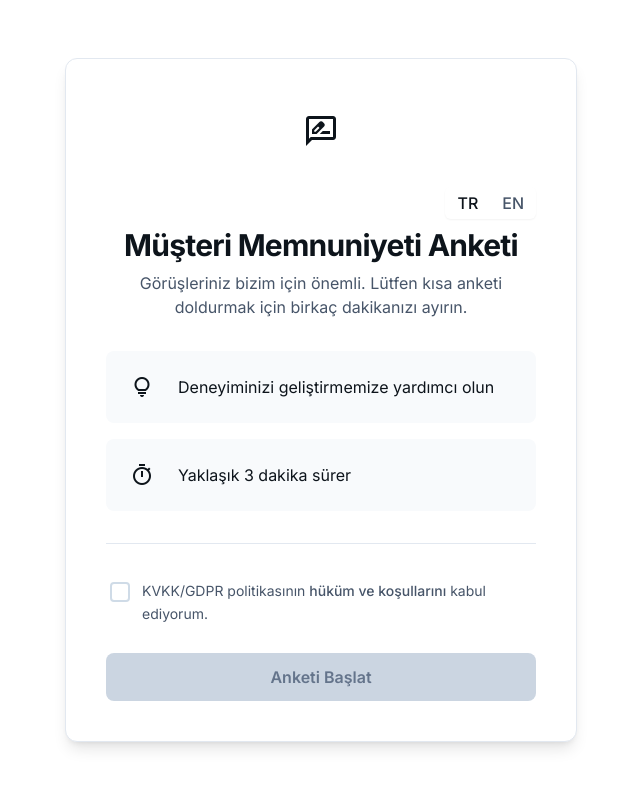
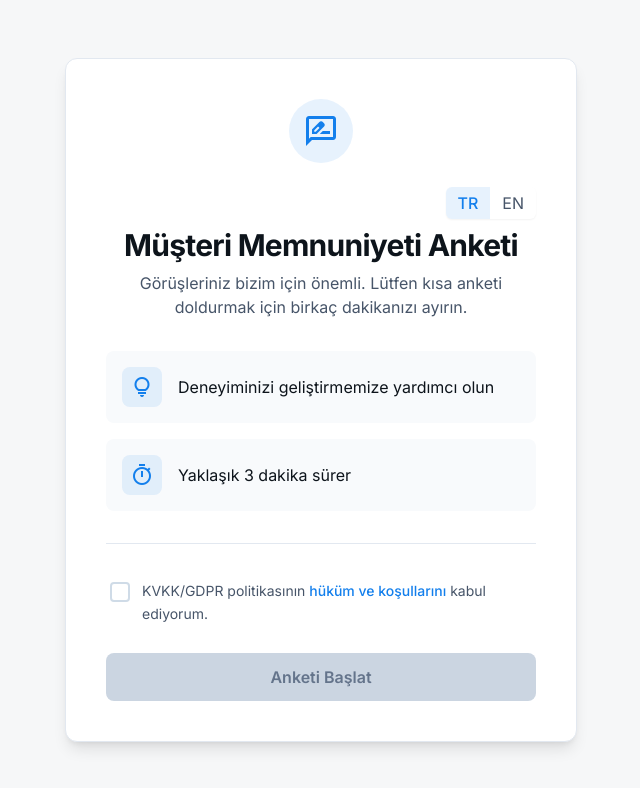
Before and after one commit to SEDIRAY/Musteri-Memnuniyet-ve-Hizmet-Kalitesi-Anketi, a plain HTML site: page surveyforminit.html in a window 1280 px wide. Both pictures are taken after a click on the button "TR". Shown: the whole page, without its empty margins (319-959 px from the left). Drawn offline with nearby package versions, Linux system fonts and the light colour scheme.

Commit message:
HTML dosyasi düzeltildi

```diff
--- a/surveyforminit.html
+++ b/surveyforminit.html
@@ -5,10 +5,31 @@
   <meta name="viewport" content="width=device-width, initial-scale=1.0"/>
   <meta name="description" content="Müşteri geri bildirim anketi — yaklaşık 3 dakika sürer.">
   <title>Müşteri Memnuniyeti Anketi</title>
-
-  <!-- Tailwind config ÖNCE -->
+  <script src="https://cdn.tailwindcss.com?plugins=forms,container-queries"></script>
+  <link href="https://fonts.googleapis.com/css2?family=Inter:wght@400;500;600;700&amp;display=swap" rel="stylesheet"/>
+  <link href="https://fonts.googleapis.com/css2?family=Material+Symbols+Outlined:wght,FILL@100..700,0..1&amp;display=swap" rel="stylesheet"/>
+  <style>
+    .material-symbols-outlined {
+      font-variation-settings: 'FILL' 0, 'wght' 400, 'GRAD' 0, 'opsz' 24;
+    }
+    input[type="checkbox"]:disabled + p {
+      color: #94a3b8;
+    }
+    /* Visible focus styles for keyboard users (fallback for environments without Tailwind focus-visible handling) */
+    :where(button, a, input, select, textarea):focus {
+      outline: 3px solid rgba(19,127,236,0.18);
+      outline-offset: 3px;
+    }
+    /* Small utility for visually-hidden text */
+    .sr-only {
+      position: absolute !important;
+      height: 1px; width: 1px;
+      overflow: hidden;
+      clip: rect(1px, 1px, 1px, 1px);
+      white-space: nowrap;
+    }
+  </style>
   <script>
-    tailwind = tailwind || {};
     tailwind.config = {
       darkMode: "class",
       theme: {
@@ -21,45 +42,11 @@
           fontFamily: {
             "display": ["Inter", "sans-serif"]
           },
-          borderRadius: {
-            "DEFAULT": "0.25rem",
-            "lg": "0.5rem",
-            "xl": "0.75rem",
-            "full": "9999px"
-          },
+          borderRadius: {"DEFAULT": "0.25rem", "lg": "0.5rem", "xl": "0.75rem", "full": "9999px"},
         },
       },
     }
   </script>
-
-  <!-- Tailwind CDN -->
-  <script src="https://cdn.tailwindcss.com?plugins=forms,container-queries"></script>
-
-  <!-- Fonts -->
-  <link href="https://fonts.googleapis.com/css2?family=Inter:wght@400;500;600;700&amp;display=swap" rel="stylesheet"/>
-  <link href="https://fonts.googleapis.com/css2?family=Material+Symbols+Outlined:wght,FILL@100..700,0..1&amp;display=swap" rel="stylesheet"/>
-
-  <style>
-    .material-symbols-outlined {
-      font-variation-settings: 'FILL' 0, 'wght' 400, 'GRAD' 0, 'opsz' 24;
-    }
-    input[type="checkbox"]:disabled + p {
-      color: #94a3b8;
-    }
-    /* Visible focus styles for keyboard users (fallback) */
-    :where(button, a, input, select, textarea):focus {
-      outline: 3px solid rgba(19,127,236,0.18);
-      outline-offset: 3px;
-    }
-    /* Visually-hidden text */
-    .sr-only {
-      position: absolute !important;
-      height: 1px; width: 1px;
-      overflow: hidden;
-      clip: rect(1px, 1px, 1px, 1px);
-      white-space: nowrap;
-    }
-  </style>
 </head>
 <body class="bg-background-light dark:bg-background-dark font-display text-[#0d141b] dark:text-slate-200">
   <div class="relative flex h-auto min-h-screen w-full flex-col items-center justify-center p-4 group/design-root" style='font-family: Inter, "Noto Sans", sans-serif;'>
@@ -74,36 +61,15 @@
         <!-- Language toggle -->
         <div class="w-full flex justify-end mb-2">
           <div role="toolbar" aria-label="Dil seçimi" class="inline-flex rounded-md shadow-sm" id="lang-toolbar">
-            <button
-              id="lang-tr"
-              type="button"
-              class="px-3 py-1 rounded-l-md font-medium focus:outline-none
-                     bg-primary/10 text-primary hover:bg-primary/20"
-              aria-pressed="true"
-            >
-              TR
-            </button>
-            <button
-              id="lang-en"
-              type="button"
-              class="px-3 py-1 rounded-r-md font-medium focus:outline-none
-                     bg-transparent text-slate-600 hover:bg-slate-100"
-              aria-pressed="false"
-            >
-              EN
-            </button>
+            <button id="lang-tr" type="button" class="px-3 py-1 rounded-l-md bg-primary/10 text-primary font-medium hover:bg-primary/20 focus:outline-none" aria-pressed="true">TR</button>
+            <button id="lang-en" type="button" class="px-3 py-1 rounded-r-md bg-transparent text-slate-600 hover:bg-slate-100 focus:outline-none" aria-pressed="false">EN</button>
           </div>
         </div>
 
         <!-- HeadlineText Component -->
-        <h1 id="survey-heading" class="text-[#0d141b] dark:text-white tracking-tight text-2xl sm:text-3xl font-bold leading-tight">
-          Müşteri Memnuniyeti Anketi
-        </h1>
-
-        <!-- BodyText Component -->
-        <p id="intro-text" class="text-slate-600 dark:text-slate-400 text-base font-normal leading-normal mt-2">
-          Görüşleriniz bizim için önemli. Lütfen kısa anketi doldurmak için birkaç dakikanızı ayırın.
-        </p>
+  <h1 id="survey-heading" class="text-[#0d141b] dark:text-white tracking-tight text-2xl sm:text-3xl font-bold leading-tight">Müşteri Memnuniyeti Anketi</h1>
+  <!-- BodyText Component -->
+        <p id="intro-text" class="text-slate-600 dark:text-slate-400 text-base font-normal leading-normal mt-2">Görüşleriniz bizim için önemli. Lütfen kısa anketi doldurmak için birkaç dakikanızı ayırın.</p>
       </div>
 
       <div class="my-8 space-y-4" role="region" aria-labelledby="survey-heading">
@@ -112,9 +78,7 @@
           <div class="text-primary flex items-center justify-center rounded-lg bg-primary/10 dark:bg-primary/20 shrink-0 size-10">
             <span class="material-symbols-outlined">lightbulb</span>
           </div>
-          <p id="list-1" class="text-[#0d141b] dark:text-slate-200 text-base font-normal leading-normal flex-1 truncate">
-            Deneyiminizi geliştirmemize yardımcı olun
-          </p>
+          <p id="list-1" class="text-[#0d141b] dark:text-slate-200 text-base font-normal leading-normal flex-1 truncate">Deneyiminizi geliştirmemize yardımcı olun</p>
         </div>
 
         <!-- ListItem Component 2 -->
@@ -122,9 +86,7 @@
           <div class="text-primary flex items-center justify-center rounded-lg bg-primary/10 dark:bg-primary/20 shrink-0 size-10">
             <span class="material-symbols-outlined">timer</span>
           </div>
-          <p id="list-2" class="text-[#0d141b] dark:text-slate-200 text-base font-normal leading-normal flex-1 truncate">
-            Yaklaşık 3 dakika sürer
-          </p>
+          <p id="list-2" class="text-[#0d141b] dark:text-slate-200 text-base font-normal leading-normal flex-1 truncate">Yaklaşık 3 dakika sürer</p>
         </div>
       </div>
 
@@ -135,32 +97,23 @@
           <div class="px-1">
             <label class="flex gap-x-3 py-3 flex-row items-start cursor-pointer" for="consent-checkbox">
               <input
-                class="h-5 w-5 rounded border-[#cfdbe7] dark:border-slate-600 border-2 bg-transparent text-primary
-                       checked:bg-primary checked:border-primary focus:ring-0 focus:ring-offset-0 focus:border-primary
-                       dark:checked:bg-primary dark:checked:border-primary mt-0.5 shrink-0"
+                class="h-5 w-5 rounded border-[#cfdbe7] dark:border-slate-600 border-2 bg-transparent text-primary checked:bg-primary checked:border-primary focus:ring-0 focus:ring-offset-0 focus:border-primary dark:checked:bg-primary dark:checked:border-primary mt-0.5 shrink-0"
                 id="consent-checkbox"
                 name="consent"
                 type="checkbox"
                 aria-describedby="consent-desc"
                 aria-required="true"
               />
-              <p id="consent-desc" class="text-slate-600 dark:text-slate-400 text-sm font-normal leading-relaxed">
-                KVKK/GDPR politikasının
-                <a class="text-primary hover:underline font-medium" href="#" id="kvkk-link">hüküm ve koşullarını</a>
-                kabul ediyorum.
-              </p>
+              <p id="consent-desc" class="text-slate-600 dark:text-slate-400 text-sm font-normal leading-relaxed">KVKK/GDPR politikasının <a class="text-primary hover:underline font-medium" href="#" id="kvkk-link">hüküm ve koşullarını</a> kabul ediyorum.</p>
             </label>
           </div>
 
-          <!-- CTA Button -->
+          <!-- CTA Button (New Component) -->
           <div class="mt-4">
             <button
               id="start-btn"
               type="submit"
-              class="w-full bg-primary text-white font-semibold py-3 px-4 rounded-lg hover:bg-primary/90
-                     focus:outline-none focus:ring-2 focus:ring-offset-2 focus:ring-primary/50
-                     disabled:bg-slate-300 dark:disabled:bg-slate-700 disabled:cursor-not-allowed
-                     disabled:text-slate-500 transition-colors duration-200"
+              class="w-full bg-primary text-white font-semibold py-3 px-4 rounded-lg hover:bg-primary/90 focus:outline-none focus:ring-2 focus:ring-offset-2 focus:ring-primary/50 disabled:bg-slate-300 dark:disabled:bg-slate-700 disabled:cursor-not-allowed disabled:text-slate-500 transition-colors duration-200"
               aria-disabled="true"
               disabled
             >
@@ -217,29 +170,9 @@
 
       let currentMessages = translations.tr;
 
-      function setLangButtonStyles(lang) {
-        if (!els.langTR || !els.langEN) return;
-
-        if (lang === 'tr') {
-          els.langTR.className =
-            'px-3 py-1 rounded-l-md font-medium focus:outline-none bg-primary/10 text-primary hover:bg-primary/20';
-          els.langEN.className =
-            'px-3 py-1 rounded-r-md font-medium focus:outline-none bg-transparent text-slate-600 hover:bg-slate-100';
-        } else {
-          els.langTR.className =
-            'px-3 py-1 rounded-l-md font-medium focus:outline-none bg-transparent text-slate-600 hover:bg-slate-100';
-          els.langEN.className =
-            'px-3 py-1 rounded-r-md font-medium focus:outline-none bg-primary/10 text-primary hover:bg-primary/20';
-        }
-      }
-
       function applyLang(lang) {
         const t = translations[lang] || translations.tr;
-        currentMessages = t;
-
         document.documentElement.lang = lang;
-        document.title = t.title;
-
         if (els.metaDesc) els.metaDesc.setAttribute('content', t.meta);
         if (els.heading) els.heading.textContent = t.title;
         if (els.intro) els.intro.textContent = t.intro;
@@ -247,22 +180,16 @@
         if (els.list2) els.list2.textContent = t.list2;
         if (els.consent) els.consent.innerHTML = t.consent;
         if (els.startBtn) els.startBtn.textContent = t.start;
-
         if (els.langTR && els.langEN) {
           els.langTR.setAttribute('aria-pressed', String(lang === 'tr'));
           els.langEN.setAttribute('aria-pressed', String(lang === 'en'));
-          setLangButtonStyles(lang);
         }
-
+        currentMessages = t;
         localStorage.setItem('surveyLang', lang);
       }
 
       // Initialize language from localStorage or browser
-      const rawStoredLang = localStorage.getItem('surveyLang');
-      const storedLang = (rawStoredLang === 'tr' || rawStoredLang === 'en')
-        ? rawStoredLang
-        : (navigator.language && navigator.language.startsWith('tr') ? 'tr' : 'en');
-
+      const storedLang = localStorage.getItem('surveyLang') || (navigator.language && navigator.language.startsWith('tr') ? 'tr' : 'en');
       applyLang(storedLang);
 
       // Language toggle handlers
@@ -273,7 +200,7 @@
       const { checkbox, startBtn, form } = els;
       if (!form || !checkbox || !startBtn) return;
 
-      // Initialize checkbox from storage
+      // Initialize button state
       const storedConsent = localStorage.getItem('surveyConsent');
       if (storedConsent === 'true') checkbox.checked = true;
 
@@ -294,8 +221,7 @@
         }
         localStorage.setItem('surveyConsent', 'true');
         showTemporaryMessage(currentMessages.startingMsg);
-        // TODO: burada anket sayfasına yönlendirme veya callback çağrısı yapılacak
-        // window.location.href = '/anket';
+        // TODO: navigate to survey page or call callback
       });
 
       function showTemporaryMessage(text) {
```
